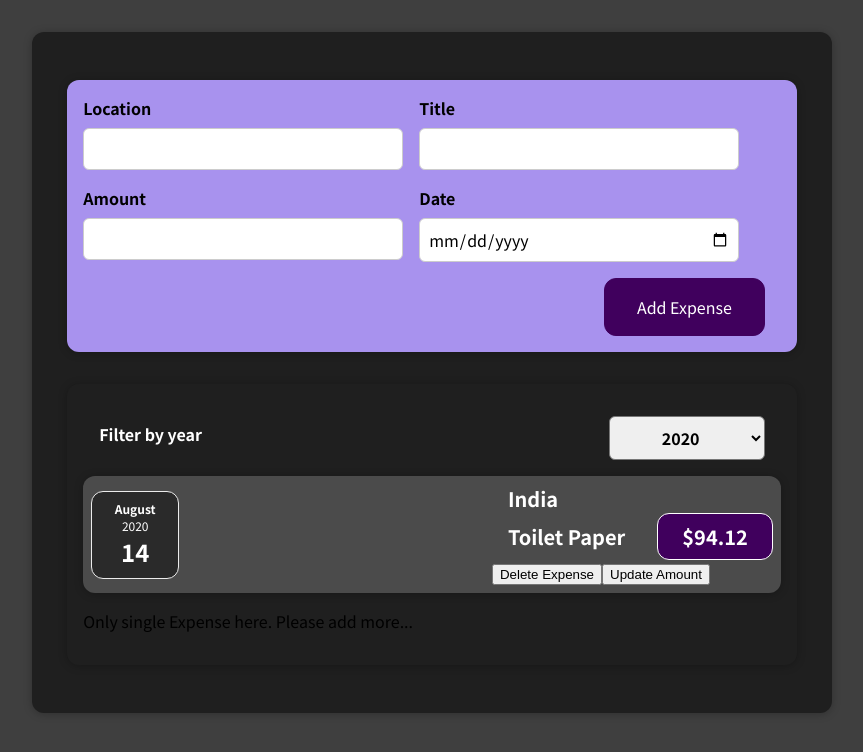
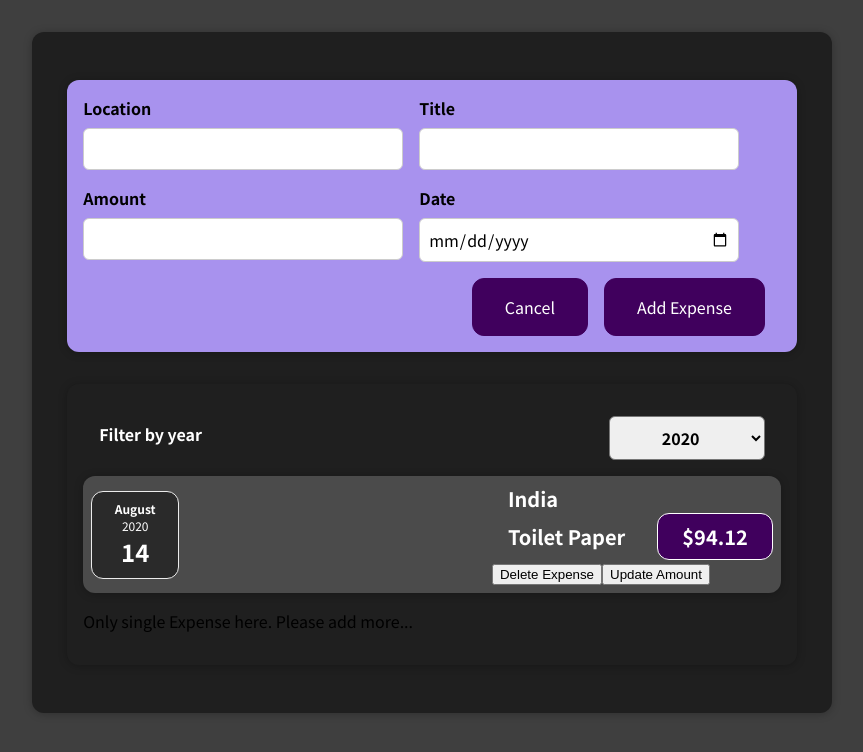
Before and after one commit to s-k-22/ExpenseTrackerReact, a React (Create React App) app: page / in a window 1280 px wide. Shown: the top 752 px of the page, without its empty margins (208-1071 px from the left). Built offline with nearby package versions, Linux system fonts and the light colour scheme.

Commit message:
toggle btn and form(ML)

```diff
--- a/src/components/NewExpense/ExpenseForm.js
+++ b/src/components/NewExpense/ExpenseForm.js
@@ -66,7 +66,26 @@ const ExpenseForm = (props) => {
     setEnteredDate("");
   };
 
+  const btn = document.createElement("button");
+  btn.innerHTML = "Add New Expense";
+  btn.style.color = "black";
+
+  const showForm = () => {
+    btn.style.visibility = "hidden";
+
+    document.querySelector("form").style.display = "block";
+  };
+
+  btn.onclick = showForm;
+  const hideForm = () => {
+    console.log("clicked");
+    // document.querySelector("form").style.visibility = "hidden";
+    document.querySelector("form").style.display = "none";
+    document.querySelector("#outer-div").appendChild(btn);
+  };
+
   return (
+    <div id="outer-div">
       <form onSubmit={submitHandler}>
         <div className="new-expense__controls">
           <div className="new-expense__control">
@@ -98,13 +117,21 @@ const ExpenseForm = (props) => {
 
           <div className="new-expense__control">
             <label>Date</label>
-          <input type="date" value={enteredDate} onChange={dateChangeHandler} />
+            <input
+              type="date"
+              value={enteredDate}
+              onChange={dateChangeHandler}
+            />
           </div>
         </div>
         <div className="new-expense__actions">
-        <button type="submit">Add Expense</button>
+          <button onClick={hideForm}>Cancel</button>
+          <button type="submit" onClick={hideForm}>
+            Add Expense
+          </button>
         </div>
       </form>
+    </div>
   );
 };
 
```
Lines whose indentation alone changed are shown as unchanged.
